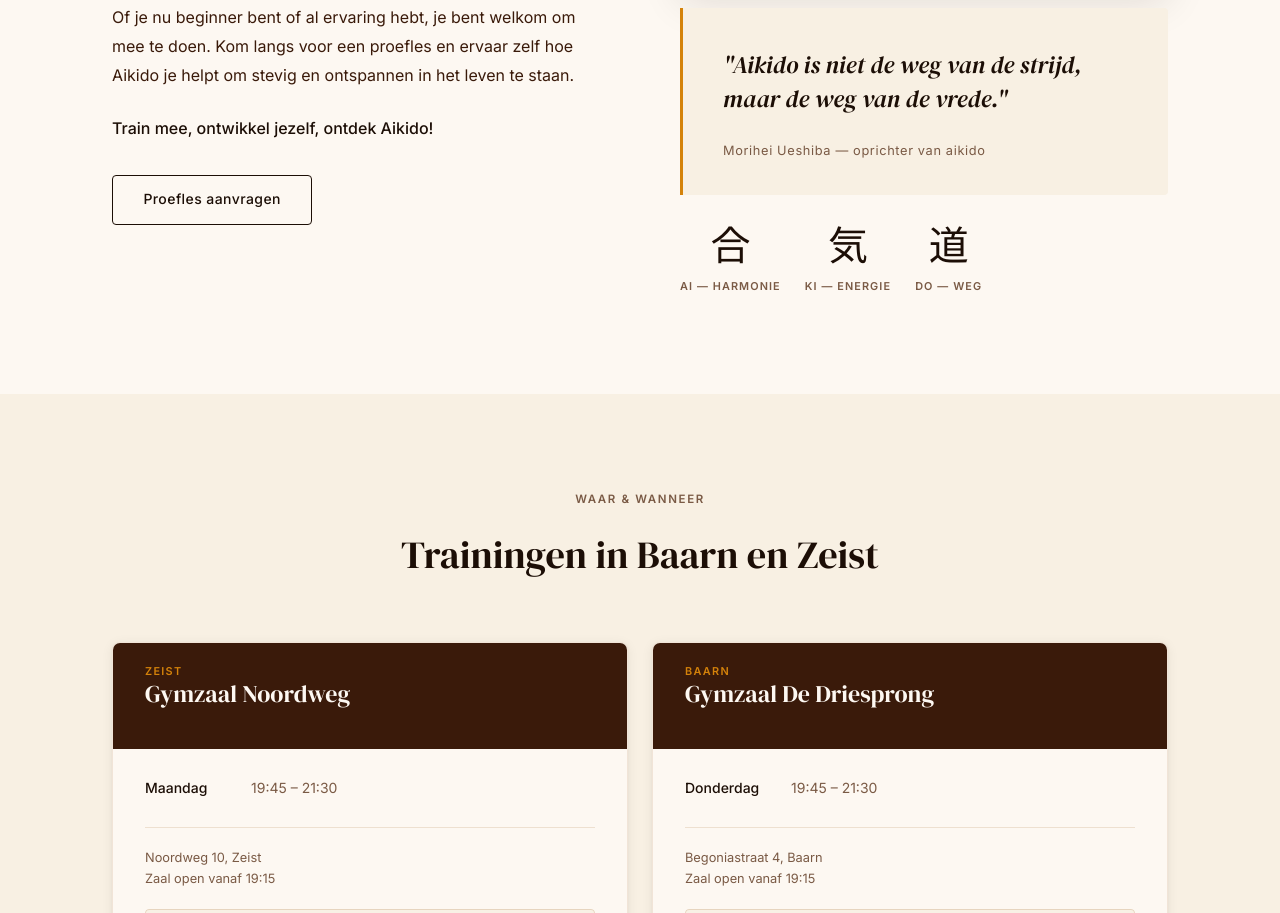
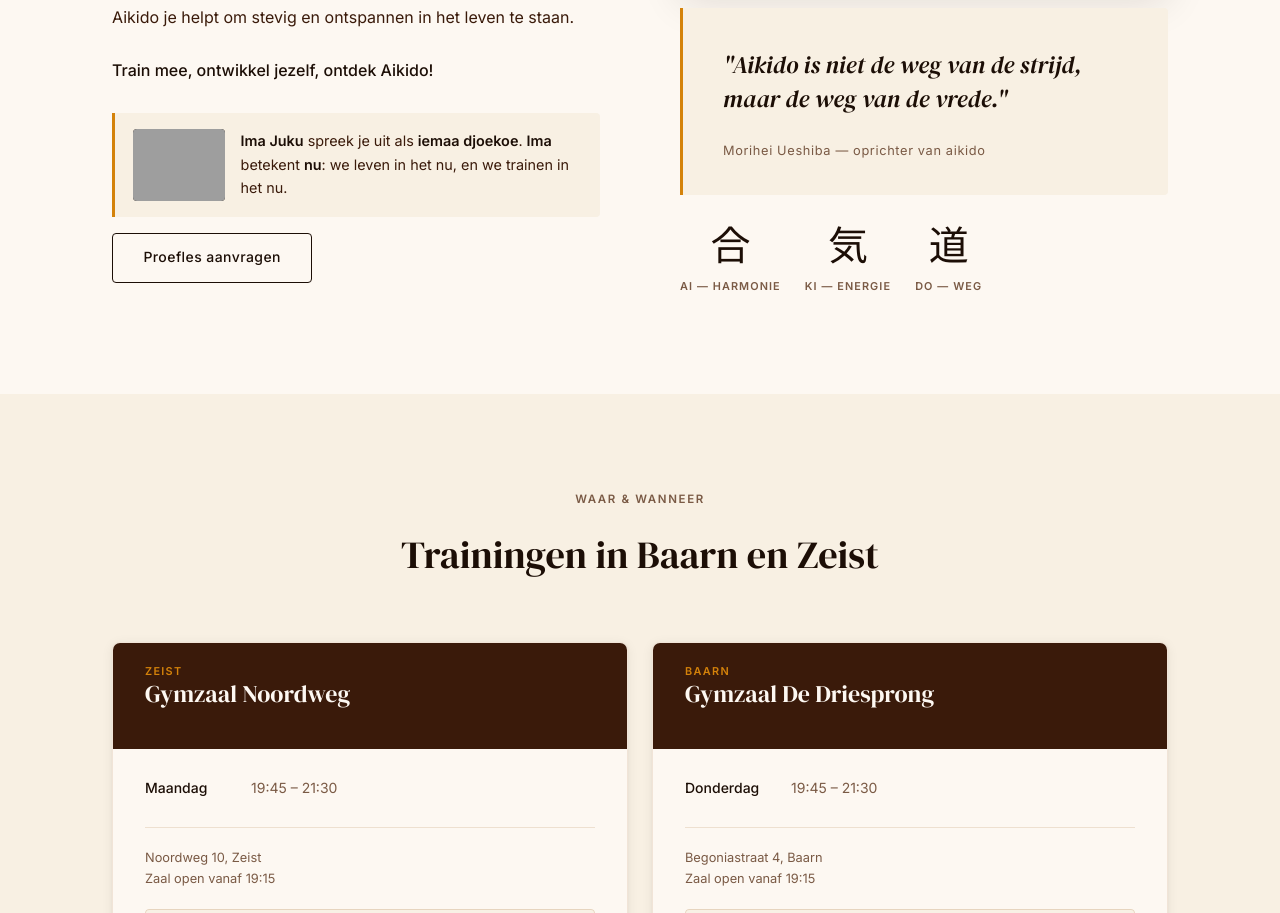
Before and after one commit to arjandevries060967-sketch/ima-juku-website-2026, a plain HTML site: page index.html in a window 1280 px wide. Shown: the part 1170-2083 px from the top of the page. Drawn offline with Linux system fonts and the light colour scheme; grey boxes are pictures that could not be loaded.

Commit message:
Voeg betekenis van Ima Juku toe

```diff
--- a/index.html
+++ b/index.html
@@ -312,6 +312,38 @@
   }
 
   .intro-text p + p { margin-top: 1rem; }
+
+  .name-meaning {
+    align-items: center;
+    background: var(--paper);
+    border-left: 3px solid var(--gold);
+    border-radius: 0 var(--radius) var(--radius) 0;
+    display: grid;
+    gap: 1rem;
+    grid-template-columns: 92px minmax(0, 1fr);
+    margin: 1.75rem 0 0;
+    padding: 1rem 1.1rem;
+  }
+
+  .name-meaning img {
+    background: var(--ink);
+    border-radius: 4px;
+    display: block;
+    height: 72px;
+    object-fit: cover;
+    width: 92px;
+  }
+
+  .name-meaning p {
+    font-size: 0.9rem;
+    line-height: 1.65;
+    margin: 0;
+  }
+
+  .name-meaning strong {
+    color: var(--ink);
+    font-weight: 600;
+  }
 
   .intro-text a {
     display: inline-block;
@@ -926,6 +958,10 @@
         <p>Ben je op zoek naar een manier om fysiek en mentaal sterker te worden? Bij Ima Juku train je in een veilige en respectvolle omgeving aan jezelf: je conditie, je focus en je weerbaarheid.</p>
         <p>Of je nu beginner bent of al ervaring hebt, je bent welkom om mee te doen. Kom langs voor een proefles en ervaar zelf hoe Aikido je helpt om stevig en ontspannen in het leven te staan.</p>
         <p style="margin-top: 1.5rem; font-weight: 500; color: var(--ink);">Train mee, ontwikkel jezelf, ontdek Aikido!</p>
+        <div class="name-meaning">
+          <img src="afbeeldingen/Logo/ima.gif" alt="Kanji voor Ima">
+          <p><strong>Ima Juku</strong> spreek je uit als <strong>iemaa djoekoe</strong>. <strong>Ima</strong> betekent <strong>nu</strong>: we leven in het nu, en we trainen in het nu.</p>
+        </div>
         <a href="/proefles.html" class="btn btn-outline-dark" style="margin-top: 1rem;">Proefles aanvragen</a>
       </div>
       <div class="intro-visual">
```
Also changed, not shown: 1 other file.
